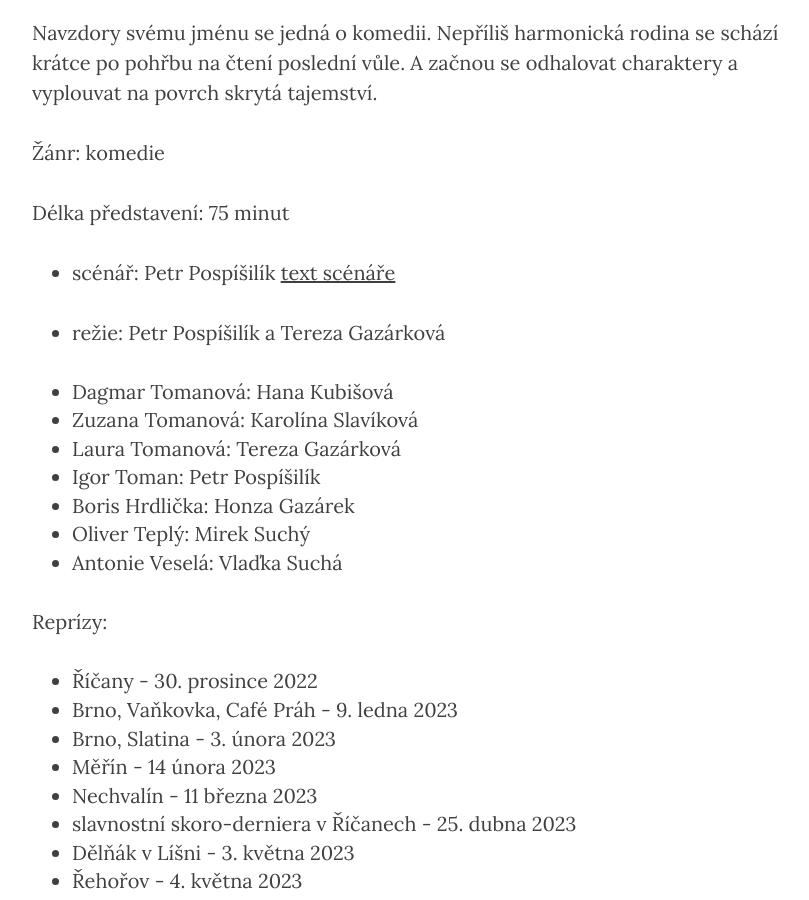
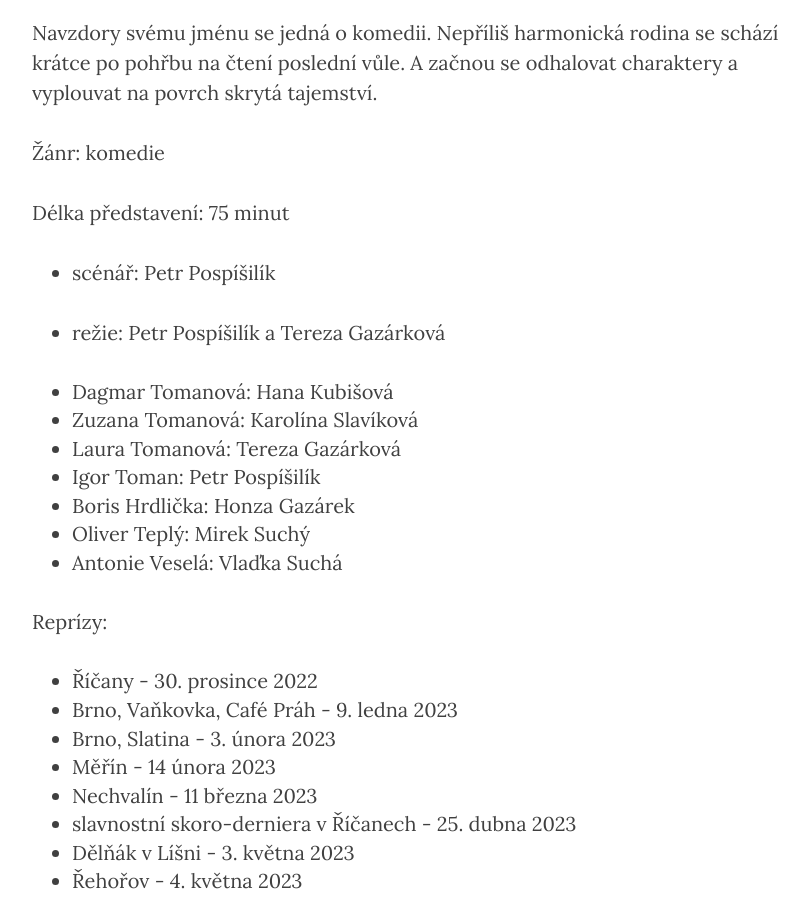
Before and after one commit to xsuchy/pozpatku, a Jekyll site: the page built from _posts/2022-11-12-drazi-pozustali.markdown, in a window 1280 px wide and 900 px high, scrolled down 475 px. Shown: the whole window, without its empty margins (233-1042 px from the left). Built offline with Jekyll 4.4.1, drawn with Linux system fonts in a browser that asks for light colours; nearby versions of some CDN libraries.

Commit message:
odstranit link na scenar

```diff
--- a/_posts/2022-11-12-drazi-pozustali.markdown
+++ b/_posts/2022-11-12-drazi-pozustali.markdown
@@ -12,7 +12,7 @@
 
 Délka představení: 75 minut
 
- * scénář: Petr Pospíšilík [text scénáře](https://docs.google.com/document/d/1EvSBmPqqzlZnMRG0AIFLyJCZbT9dbnB3FNDAaW9jm3g/edit?usp=sharing)
+ * scénář: Petr Pospíšilík
 
  * režie: Petr Pospíšilík a Tereza Gazárková
 
```
